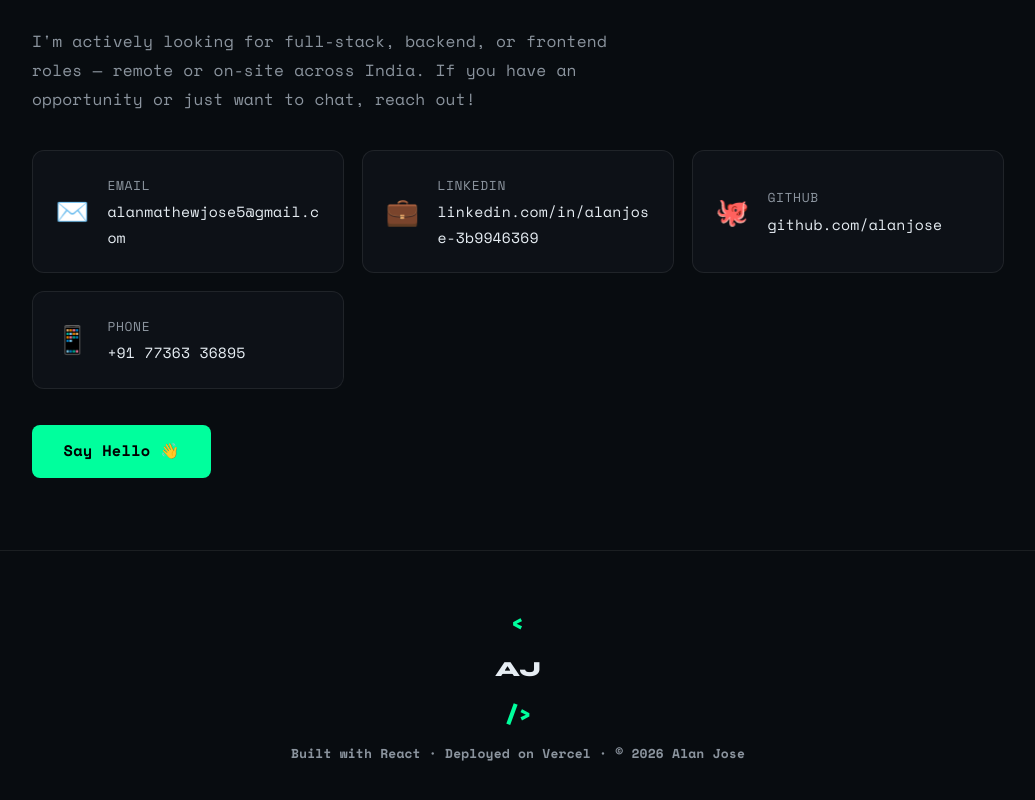
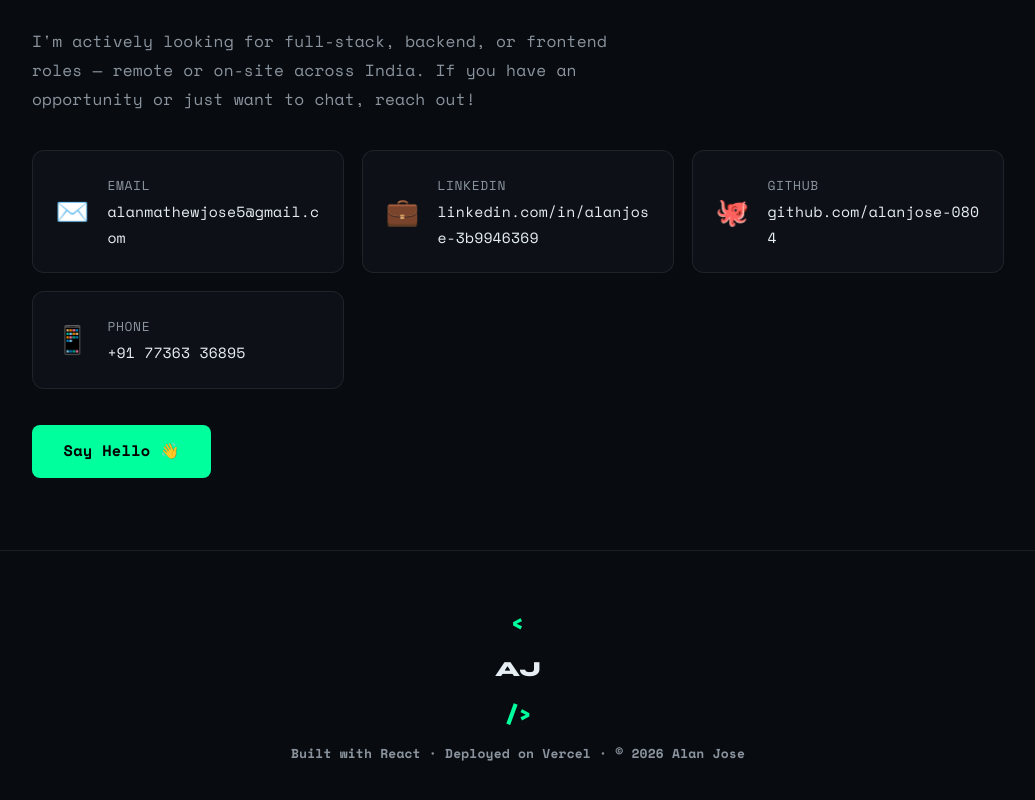
Before and after one commit to alan-0804/portfolio, a React (Vite) app: page / in a window 1280 px wide. Shown: the part 4735-5535 px from the top of the page, without its empty margins (122-1157 px from the left). Built offline with nearby package versions, Linux system fonts and the light colour scheme; the HTML template or start-up script is replaced by a standard one.

Commit message:
fixed github link

```diff
--- a/src/App.jsx
+++ b/src/App.jsx
@@ -326,7 +326,7 @@ export default function App() {
               <span className="contact-icon">🐙</span>
               <div>
                 <div className="contact-label">GitHub</div>
-                <div className="contact-val">github.com/alanjose</div>
+                <div className="contact-val">github.com/alanjose-0804</div>
               </div>
             </a>
             <a href="tel:+917736336895" className="contact-card">
```
